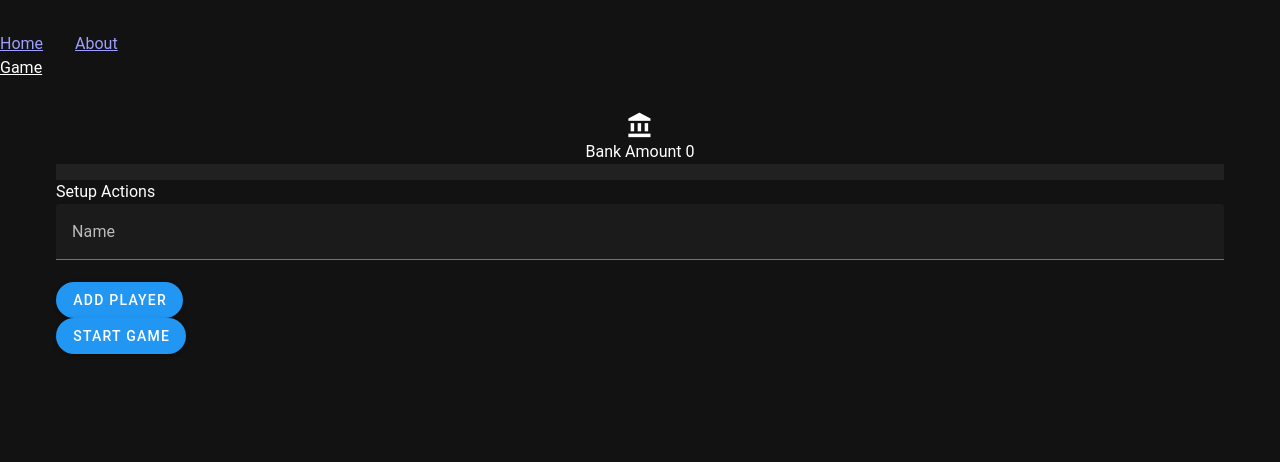
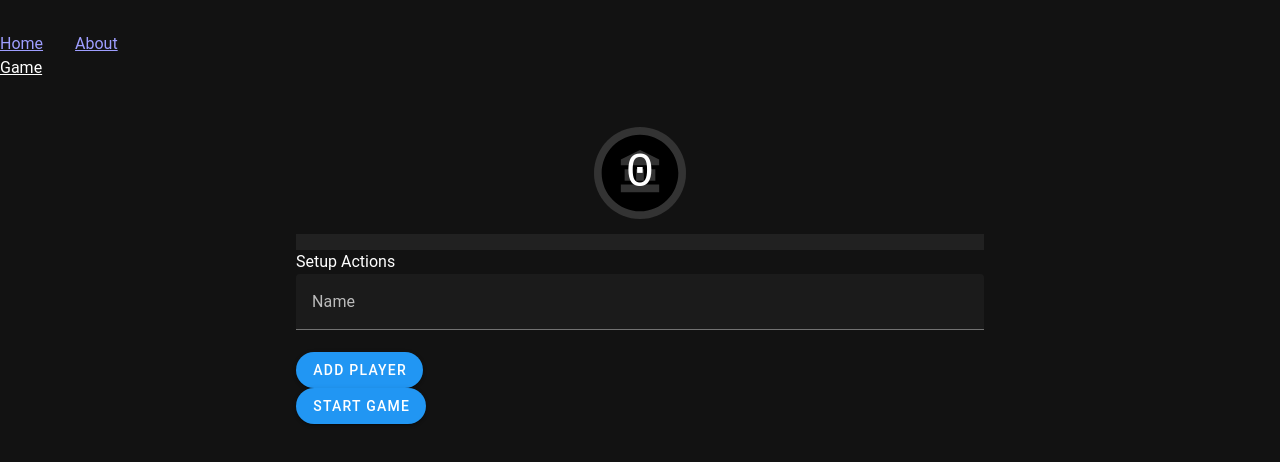
Before and after one commit to BoldBigflank/bank, a Vue app: page /game in a window 1280 px wide. Shown: the top 462 px of the page. Built offline with nearby package versions, Linux system fonts and the light colour scheme.

Commit message:
bank icon; actions - use dist folder

```diff
--- a/src/views/GameView.vue
+++ b/src/views/GameView.vue
@@ -3,6 +3,7 @@ import { useBankStore } from '@/stores/bank'
 import { ref } from 'vue'
 import { rollDice } from '@/utils'
 import AnimateInteger from '@/components/AnimateInteger.vue';
+import * as bankCircleSvg from '@/assets/bank-circle.svg'
 const bankStore = useBankStore()
 const name = ref<string>('')
 function handleAddPlayer() {
@@ -46,9 +47,13 @@ function handlePlayerBanked(index: number) {
 <template>
   <v-container class="game">
     <v-row>
-      <v-col cols="12" class="bankInfo">
-        <v-icon icon="mdi-bank" size="large"></v-icon>
-        <div>Bank Amount <AnimateInteger :value=bankStore.bank :speed=5 /></div>
+      <v-col cols="12">
+        <div class="bankInfo">
+          <img src="@/assets/bank-circle.svg" class="bankInfoIcon" />
+          <div class="bankInfoAmount">
+            <AnimateInteger :value=bankStore.bank :speed=5 />
+          </div>
+        </div>
       </v-col>
     </v-row>
     <v-list>
@@ -102,12 +107,31 @@ function handlePlayerBanked(index: number) {
 <style>
 .bankInfo {
   text-align: center;
+  position:relative;
+  height: 92px;
+  margin: 15px;
 }
-@media (min-width: 1024px) {
-  .about {
-    min-height: 100vh;
-    display: flex;
-    align-items: center;
-  }
+.bankInfoIcon {
+  background-color: #333333;
+  position:absolute;
+  top: 0%;
+  left: 50%;
+  width: 92px;
+  height: 92px;
+  border-radius: 500px;
+  transform: translateX(-50%);
+}
+.bankInfoAmount {
+  font-family: monospace;
+  color: white;
+  font-size: 48px;
+  position: absolute;
+  top: 50%;
+  left: 50%;
+  transform: translate(-50%, -50%);
+  width: 100%;
+}
+.game {
+  max-width: 720px;
 }
 </style>
```
Also changed, not shown: src/assets/bank-circle.svg (added), 1 other file (tests, documents, lock files or other folders).
